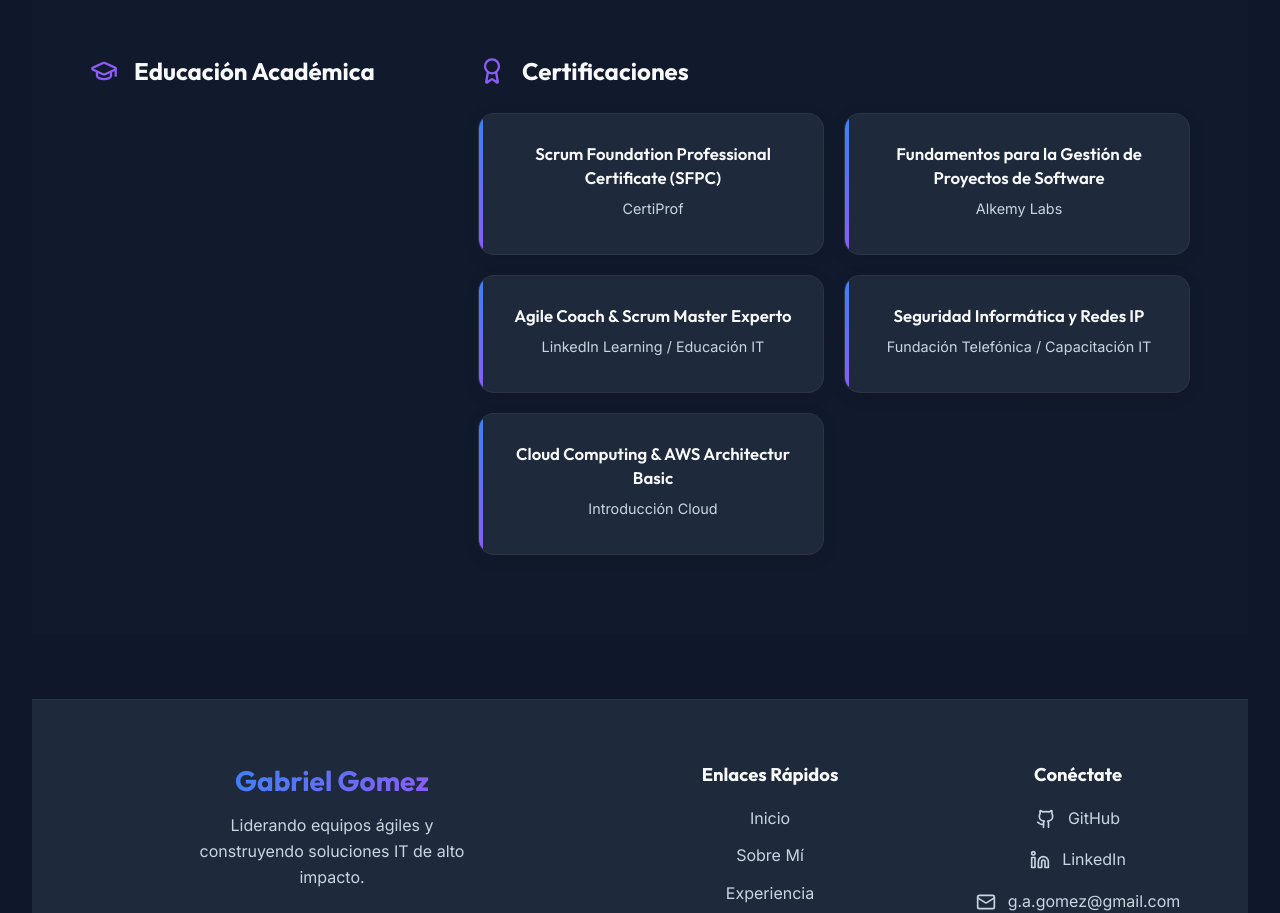
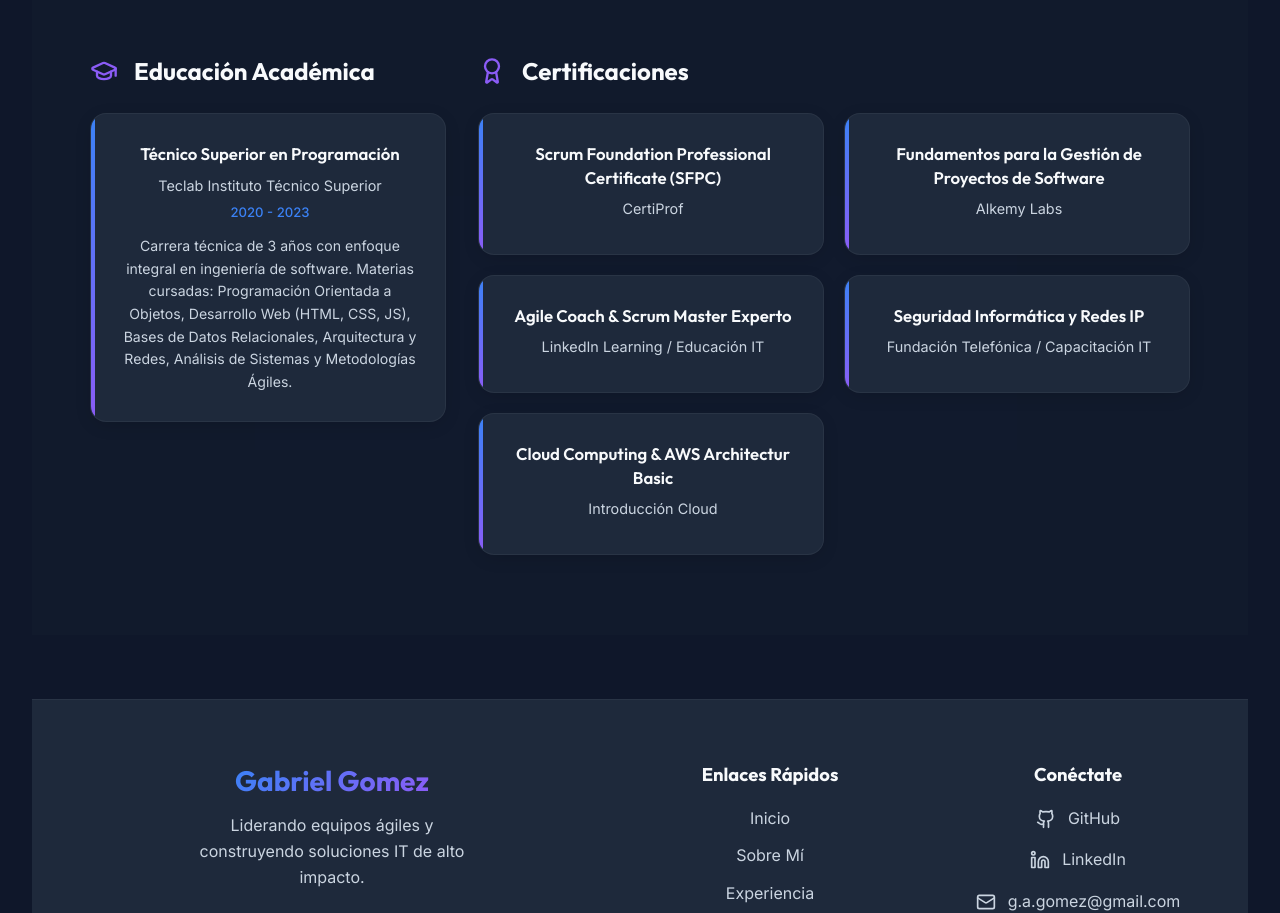
Before and after one commit to gabrielgagz/gabrielgagz.github.io, a React (Vite) app: page / in a window 1280 px wide. Shown: the part 4377-5290 px from the top of the page. Built offline with nearby package versions, Linux system fonts and the light colour scheme.

Commit message:
Restore Teclab entry and remove only final project sentence

```diff
--- a/src/components/Education.jsx
+++ b/src/components/Education.jsx
@@ -16,6 +16,14 @@ const Education = () => {
                             <h3>Educación Académica</h3>
                         </div>
 
+                        <div className="edu-card">
+                            <h4 className="edu-title">Técnico Superior en Programación</h4>
+                            <p className="edu-institution">Teclab Instituto Técnico Superior</p>
+                            <p className="edu-date">2020 - 2023</p>
+                            <p style={{ fontSize: '0.88rem', color: 'var(--text-secondary)', marginTop: '0.75rem', lineHeight: '1.6' }}>
+                                Carrera técnica de 3 años con enfoque integral en ingeniería de software. Materias cursadas: Programación Orientada a Objetos, Desarrollo Web (HTML, CSS, JS), Bases de Datos Relacionales, Arquitectura y Redes, Análisis de Sistemas y Metodologías Ágiles.
+                            </p>
+                        </div>
                     </div>
 
                     <div className="cert-section">
```
